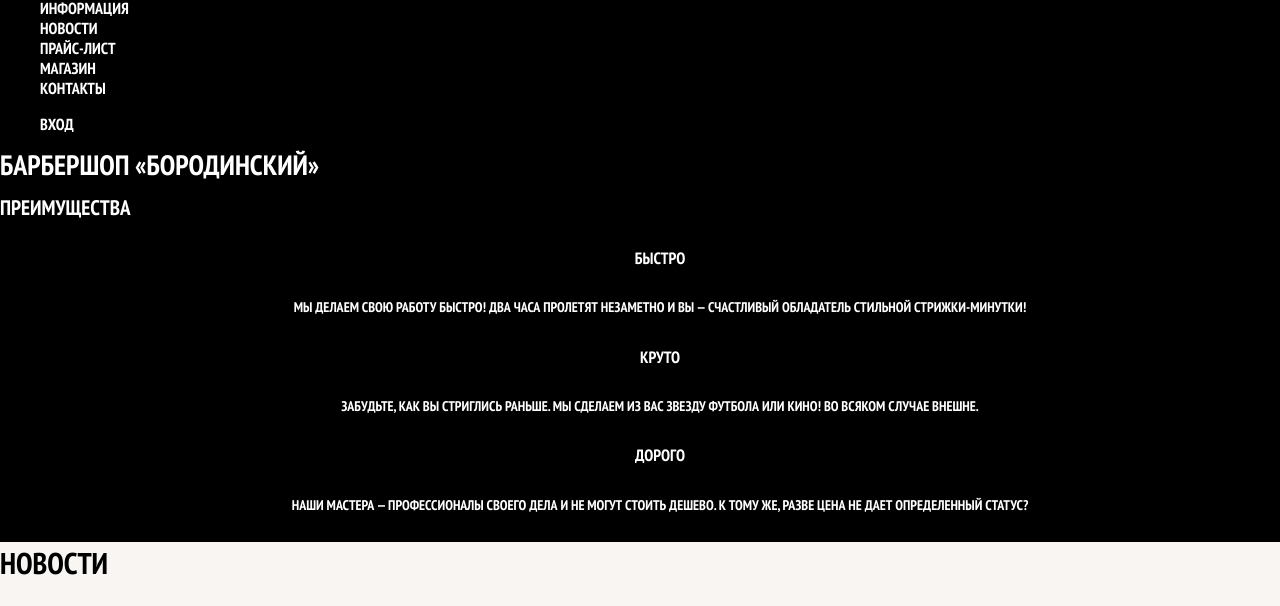
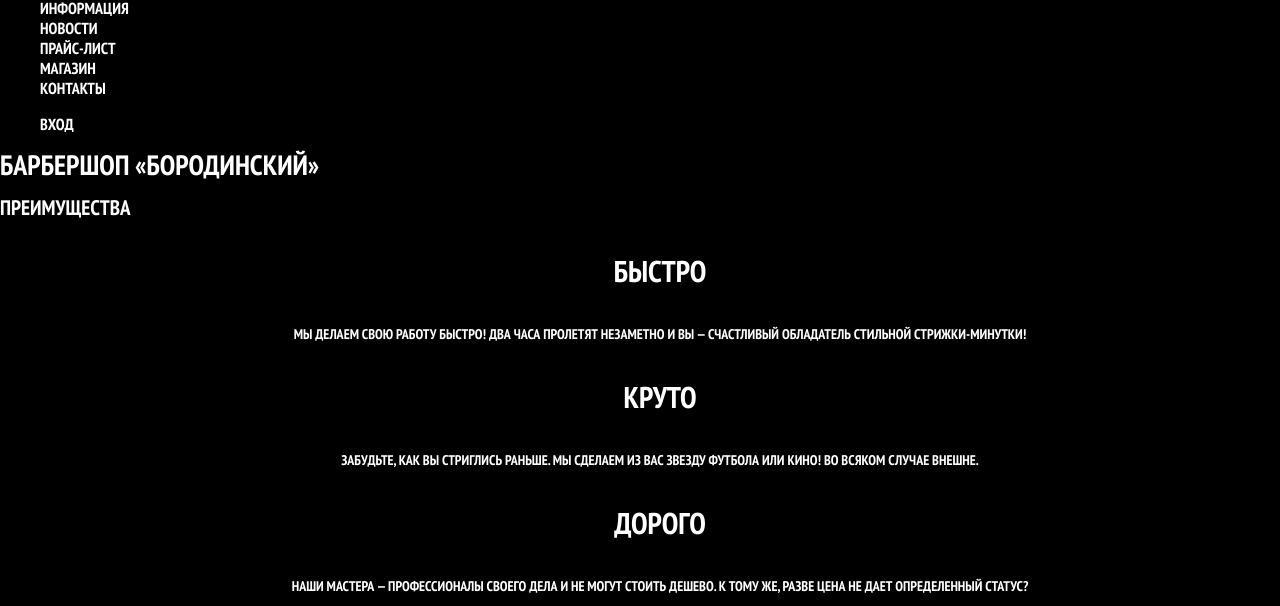
Before and after one commit to Vartazar/htmlacademy-htmlcss-barbershop, a plain HTML site: page index.html in a window 1280 px wide. Shown: the part 177-783 px from the top of the page. Drawn offline with Linux system fonts and the light colour scheme; files whose address does not match are found by name.

Commit message:
исправлена опечатка в стилях

```diff
--- a/css/style.css
+++ b/css/style.css
@@ -56,7 +56,7 @@ a {
   text-align: center;
 }
 .features-item h3 {
-  n font-size: 30px;
+  font-size: 30px;
   line-height: 42px;
 }
 .index-columns {
```
